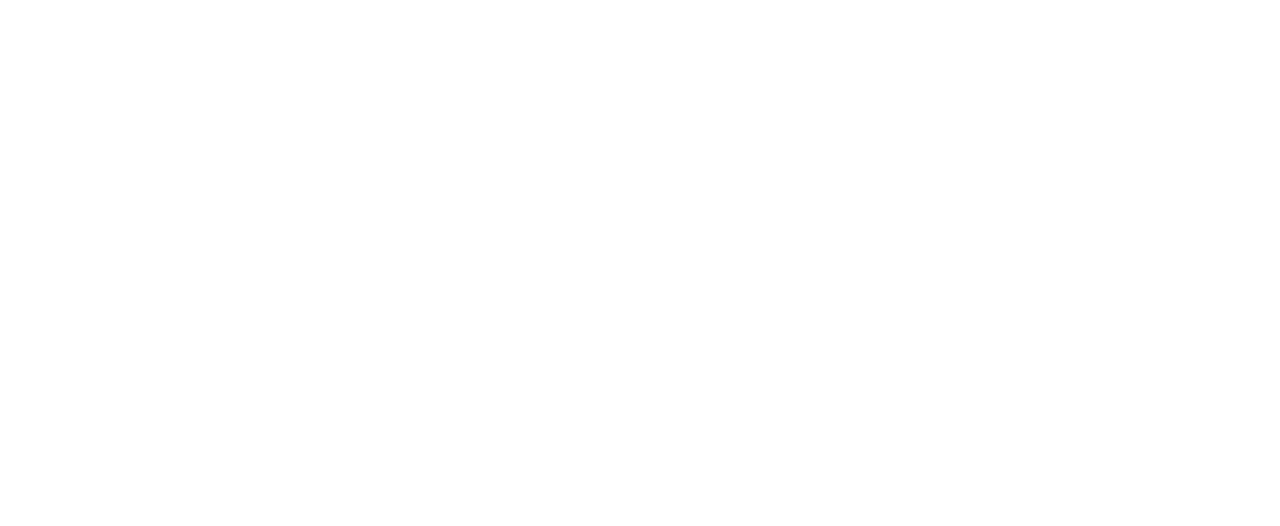
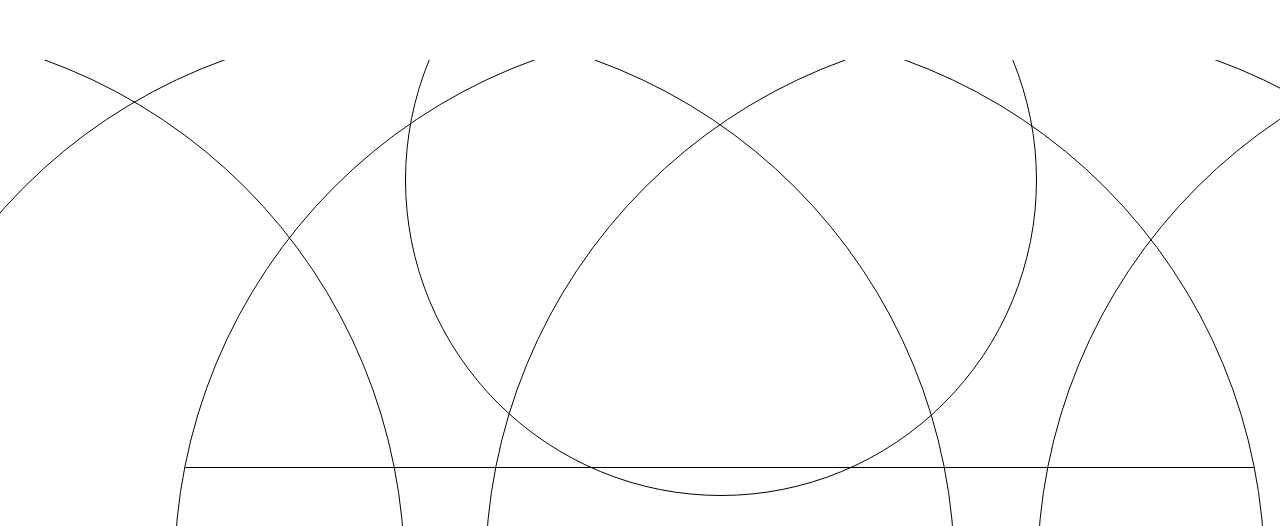
Before and after one commit to andrzejkukuryk/panini-creator, a React (Vite) app: page / in a window 1280 px wide. Shown: the part 3034-3560 px from the top of the page. Before the commit the page ends 3094 px from the top, so only its background shows below. Built offline with nearby package versions, Linux system fonts and the light colour scheme; a web font is replaced by a local one.

Commit message:
new file structure

```diff
--- a/src/App.tsx
+++ b/src/App.tsx
@@ -4,6 +4,7 @@
 import { Creator } from "./scenes/creator/creator";
 import { Provider } from "react-redux";
 import { store } from "./store/store";
+import { Success } from "./scenes/success/success";
 
 function App() {
   return (
@@ -11,6 +12,7 @@
       <div className={styles.appContainer}>
         <Splash />
         <Creator />
+        <Success />
       </div>
     </Provider>
   );
--- a/src/scenes/splash/circleBig.module.scss
+++ b/src/components/circleBig.module.scss
@@ -1,4 +1,4 @@
-@import "../../../variables.module.scss";
+@import "../../variables.module.scss";
 
 $animationTime: 4s;
 
--- a/src/scenes/splash/circleBig.tsx
+++ b/src/components/circleBig.tsx
@@ -7,8 +7,8 @@
 
 interface CircleBigProps {
   position: PositionCircleBigInfo;
-  startAnimation: boolean;
-  setStartAnimation: React.Dispatch<React.SetStateAction<boolean>>;
+  startAnimation?: boolean;
+  setStartAnimation?: React.Dispatch<React.SetStateAction<boolean>>;
 }
 
 export function CircleBig({
@@ -29,7 +29,6 @@
     [styles.moveRight]: position === "R" && startAnimation,
   });
 
-
   return (
     <div className={containerClass}>
       <div className={styles.circle}>
--- a/src/scenes/splash/circleSmall.tsx
+++ b/src/components/circleSmall.tsx
@@ -6,7 +6,7 @@
 
 interface CircleSmallProps {
   position: PositionCircleSmallInfo;
-  startAnimation: boolean;
+  startAnimation?: boolean;
 }
 
 export function CircleSmall({ position, startAnimation }: CircleSmallProps) {
--- a/src/scenes/splash/rectangle.module.scss
+++ b/src/components/rectangle.module.scss
@@ -1,4 +1,4 @@
-@import "../../../variables.module.scss";
+@import "../../variables.module.scss";
 
 .container {
     width: 1200px;
--- a/src/scenes/splash/rectangle.tsx
+++ b/src/components/rectangle.tsx
@@ -2,11 +2,11 @@
 import styles from "./rectangle.module.scss";
 import classNames from "classnames";
 import { Text } from "./text";
-import { AppButton } from "../../components/appButton";
+import { AppButton } from "./appButton";
 
 interface RectangleProps {
-  startAnimation: boolean;
-  setStartAnimation: React.Dispatch<React.SetStateAction<boolean>>;
+  startAnimation?: boolean;
+  setStartAnimation?: React.Dispatch<React.SetStateAction<boolean>>;
 }
 
 export function Reclangle({
@@ -14,7 +14,9 @@
   setStartAnimation,
 }: RectangleProps) {
   const handleClickBegin = () => {
-    setStartAnimation(true);
+    if (setStartAnimation !== undefined) {
+      setStartAnimation(true);
+    }
   };
 
   const containerClass = classNames([styles.container], {
--- /dev/null
+++ b/src/scenes/success/success.module.scss
@@ -0,0 +1,17 @@
+.container {
+    width: 1440px;
+    height: 1024px;
+    margin: 0 auto;
+    overflow: hidden;
+    position: relative;
+    background-color: #ffffff;
+    opacity: 1;
+    z-index: 3;
+    transition: opacity 4s, z-index 4s;
+    transition-timing-function: cubic-bezier(0.42,0,0.58,1);
+}
+
+.fade {
+    opacity: 0;
+    z-index: -1;
+}
--- /dev/null
+++ b/src/scenes/success/success.tsx
@@ -0,0 +1,30 @@
+import React, { useState } from "react";
+import styles from "./success.module.scss";
+import { CircleBig, PositionCircleBigInfo } from "../../components/circleBig";
+import {
+  CircleSmall,
+  PositionCircleSmallInfo,
+} from "../../components/circleSmall";
+
+export function Success() {
+  const circleBigPositions: PositionCircleBigInfo[] = [
+    "L",
+    "ML",
+    "C",
+    "MR",
+    "R",
+  ];
+
+  const circleSmallPositions: PositionCircleSmallInfo[] = ["T", "B"];
+
+  return (
+    <div className={styles.container}>
+      {circleBigPositions.map((position) => (
+        <CircleBig position={position} key={`pos_${position}`} />
+      ))}
+      {circleSmallPositions.map((position) => (
+        <CircleSmall position={position} key={`pos_${position}`} />
+      ))}
+    </div>
+  );
+}
```
Also changed, not shown: src/scenes/splash/splash.tsx (+5 -2 lines), src/components/circleSmall.module.scss (renamed from src/scenes/splash/circleSmall.module.scss), src/components/text.module.scss (renamed from src/scenes/splash/text.module.scss), src/components/text.tsx (renamed from src/scenes/splash/text.tsx).
